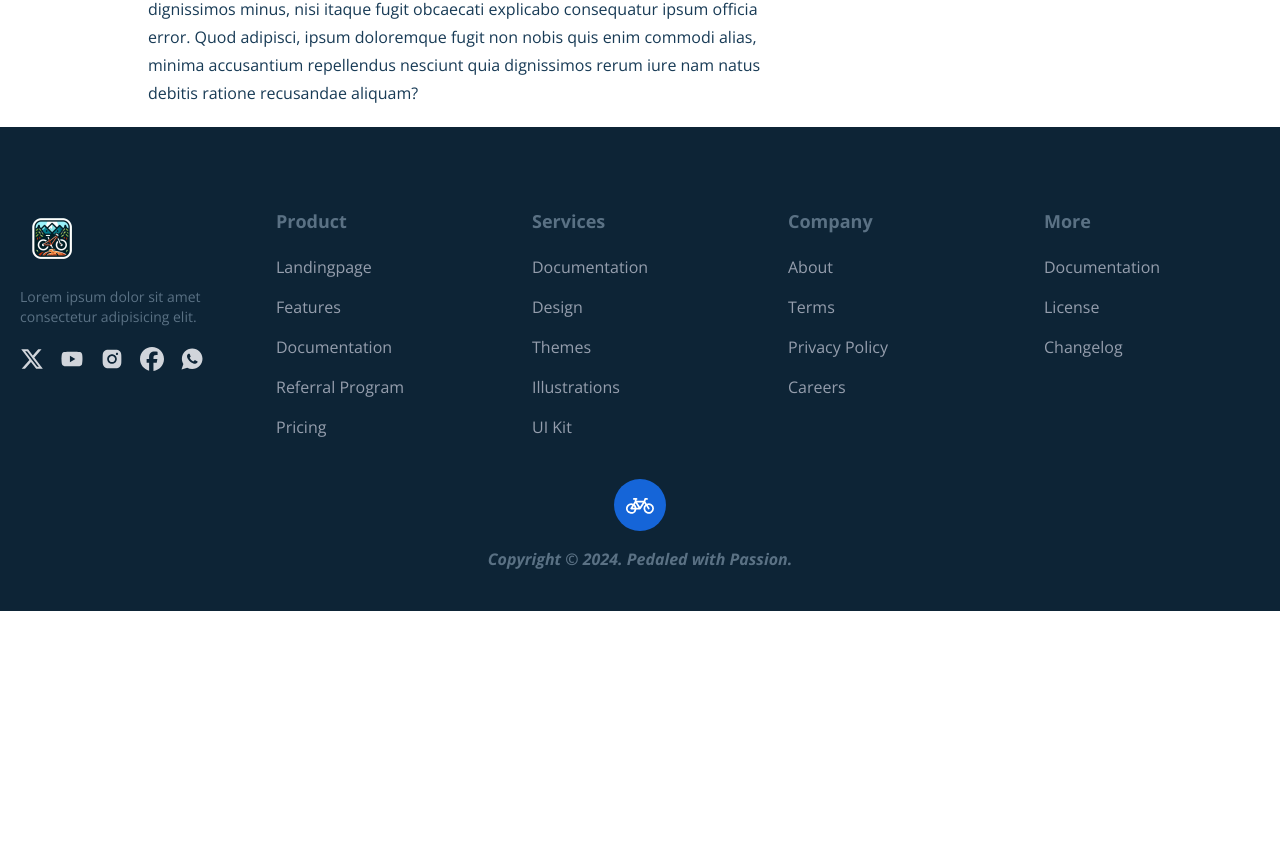
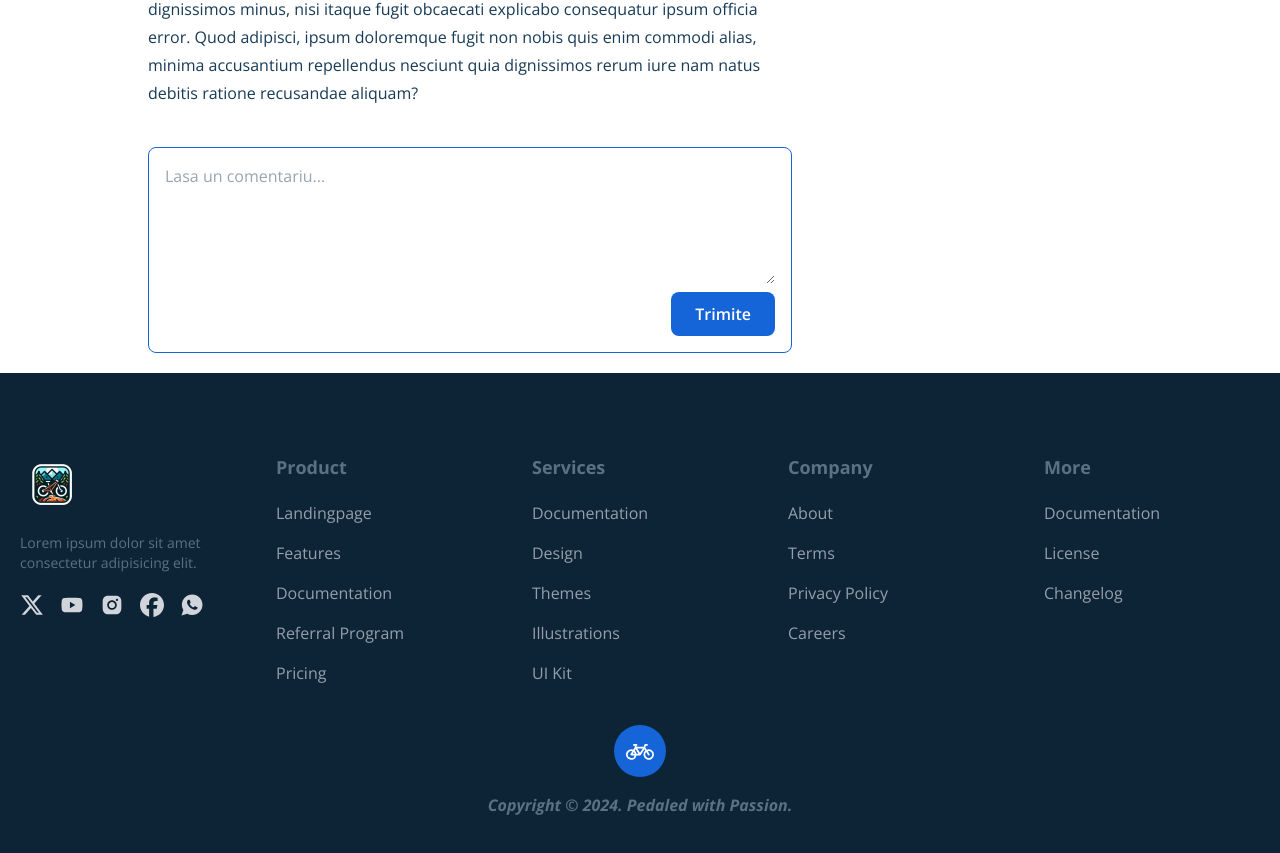
Before and after one commit to gabistanciu24/BikeTrails-MERN-tailwind, a React (Create React App) app: page /trail/1 in a window 1280 px wide. Shown: the part 812-1665 px from the top of the page. Before the commit the page ends 1423 px from the top, so only its background shows below. Built offline with nearby package versions, Linux system fonts and the light colour scheme.

Commit message:
Add a new Comment functionality for testing.

```diff
--- a/src/App.js
+++ b/src/App.js
@@ -8,7 +8,7 @@
     <div className="App font-opensans">
       <Routes>
         <Route index path="/" element={<HomePage />} />
-        <Route index path="/trail/:id" element={<ArticleDetailPage />} />
+        <Route path="/trail/:id" element={<ArticleDetailPage />} />
       </Routes>
     </div>
   );
--- a/src/components/BreadCrumbs.jsx
+++ b/src/components/BreadCrumbs.jsx
@@ -5,7 +5,10 @@
   return (
     <div className="flex items-center py-4 overflow-x-auto whitespace-nowrap">
       {data.map((item, index) => (
-        <div className="text-black opacity-50 text-xs font-roboto md:text-sm ">
+        <div
+          key={index}
+          className="text-black opacity-50 text-xs font-roboto md:text-sm "
+        >
           <Link to={item.link}>{item.name}</Link>
           {index !== data.length - 1 && <span className="px-3">/</span>}
         </div>
--- a/src/components/Header.jsx
+++ b/src/components/Header.jsx
@@ -47,8 +47,9 @@
             } lg:hidden transition-all duration-500 pt-4 lg:absolute lg:bottom-0 lg:right-0 lg:transform lg:translate-y-full lg:group-hover:block w-max`}
           >
             <ul className="bg-dark-soft lg:bg-transparent text-center flex flex-col shadow-lg rounded-lg overflow-hidden">
-              {item.items.map((page) => (
+              {item.items.map((page, index) => (
                 <a
+                  key={index}
                   href="/"
                   className="hover:bg-dark-hard hover:text-white px-4 py-2 text-white lg:text-dark-soft"
                 >
--- /dev/null
+++ b/src/components/comments/CommentForm.jsx
@@ -0,0 +1,32 @@
+import React, { useState } from "react";
+
+const CommentForm = ({ btnLabel, formSubmitHandler }) => {
+  const [value, setValue] = useState("");
+
+  const submitHandler = (e) => {
+    e.preventDefault();
+    formSubmitHandler(value);
+    setValue("");
+  };
+  return (
+    <form onSubmit={submitHandler}>
+      <div className="flex flex-col items-end border border-primary rounded-lg p-4">
+        <textarea
+          className="w-full focus:outline-none"
+          rows="5"
+          placeholder="Lasa un comentariu..."
+          value={value}
+          onChange={(e) => setValue(e.target.value)}
+        />
+        <button
+          type="submit"
+          className="px-6 py-2.5 rounded-lg bg-primary text-white font-semibold mt-2"
+        >
+          {btnLabel}
+        </button>
+      </div>
+    </form>
+  );
+};
+
+export default CommentForm;
--- /dev/null
+++ b/src/components/comments/CommentsContainer.jsx
@@ -0,0 +1,45 @@
+import React, { useEffect, useState } from "react";
+import CommentForm from "./CommentForm";
+import { getCommentsData } from "../../data/comments";
+
+const CommentsContainer = ({ className }) => {
+  const [comments, setComments] = useState([]);
+
+  console.log(comments);
+
+  useEffect(() => {
+    (async () => {
+      const commentData = await getCommentsData();
+      setComments(commentData);
+    })();
+  }, []);
+
+  const addCommentHandler = (value, pasrent = null, replyOnUser = null) => {
+    const newComment = {
+      _id: "12",
+      user: {
+        _id: "b",
+        name: "Paul M. Williams",
+      },
+      desc: "keep it up bro <3",
+      post: "1",
+      parent: null,
+      replyOnUser: null,
+      createdAt: "2022-12-31T17:22:05.092+0000",
+    };
+    setComments((curState) => {
+      return [newComment, ...curState];
+    });
+  };
+
+  return (
+    <div className={`${className}`}>
+      <CommentForm
+        btnLabel="Trimite"
+        formSubmitHandler={(value) => addCommentHandler(value)}
+      />
+    </div>
+  );
+};
+
+export default CommentsContainer;
--- /dev/null
+++ b/src/data/comments.js
@@ -0,0 +1,52 @@
+export const getCommentsData = async () => {
+  return [
+    {
+      _id: "10",
+      user: {
+        _id: "a",
+        name: "Mohammad Rezaii",
+      },
+      desc: "it was a nice post, Thank you!",
+      post: "1",
+      parent: null,
+      replyOnUser: null,
+      createdAt: "2022-12-31T17:22:05.092+0000",
+    },
+    {
+      _id: "11",
+      user: {
+        _id: "b",
+        name: "Paul M. Williams",
+      },
+      desc: "a reply for Mohammad",
+      post: "1",
+      parent: "10",
+      replyOnUser: "a",
+      createdAt: "2022-12-31T17:22:05.092+0000",
+    },
+    {
+      _id: "12",
+      user: {
+        _id: "b",
+        name: "Paul M. Williams",
+      },
+      desc: "keep it up bro <3",
+      post: "1",
+      parent: null,
+      replyOnUser: null,
+      createdAt: "2022-12-31T17:22:05.092+0000",
+    },
+    {
+      _id: "13",
+      user: {
+        _id: "c",
+        name: "Jessica C. Stephens",
+      },
+      desc: "I'm always interested in your content :)",
+      post: "1",
+      parent: null,
+      replyOnUser: null,
+      createdAt: "2022-12-31T17:22:05.092+0000",
+    },
+  ];
+};
--- a/src/pages/articleDetail/ArticleDetailPage.jsx
+++ b/src/pages/articleDetail/ArticleDetailPage.jsx
@@ -4,6 +4,7 @@
 import { images } from "../../constants";
 import { Link } from "react-router-dom";
 import SuggestedPosts from "./container/SuggestedPosts";
+import CommentsContainer from "../../components/comments/CommentsContainer";
 
 const breadCrumbsData = [
   { name: "Acasa", link: "/" },
@@ -71,6 +72,7 @@
               rerum iure nam natus debitis ratione recusandae aliquam?
             </p>
           </div>
+          <CommentsContainer className="mt-10" />
         </article>
         <SuggestedPosts
           header="Ultimele trasee"
--- a/src/pages/articleDetail/container/SuggestedPosts.jsx
+++ b/src/pages/articleDetail/container/SuggestedPosts.jsx
@@ -39,8 +39,9 @@
         Tipuri
       </h2>
       <div className="flex flex-wrap gap-x-2 gap-y-2 mt-4">
-        {tags.map((item) => (
+        {tags.map((item, index) => (
           <Link
+            key={index}
             to="/"
             className="inline-block rounded-md px-3 py-1.5 bg-primary font-roboto text-xs text-white md:text-sm"
           >
```
